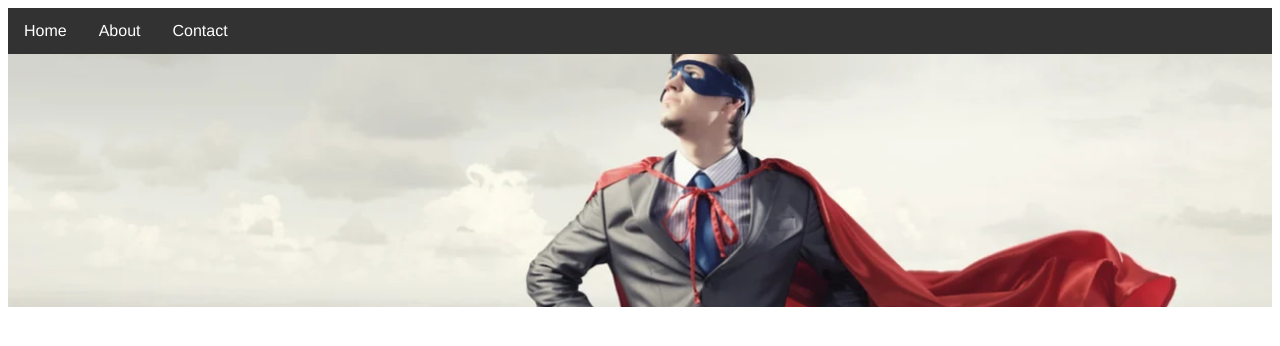
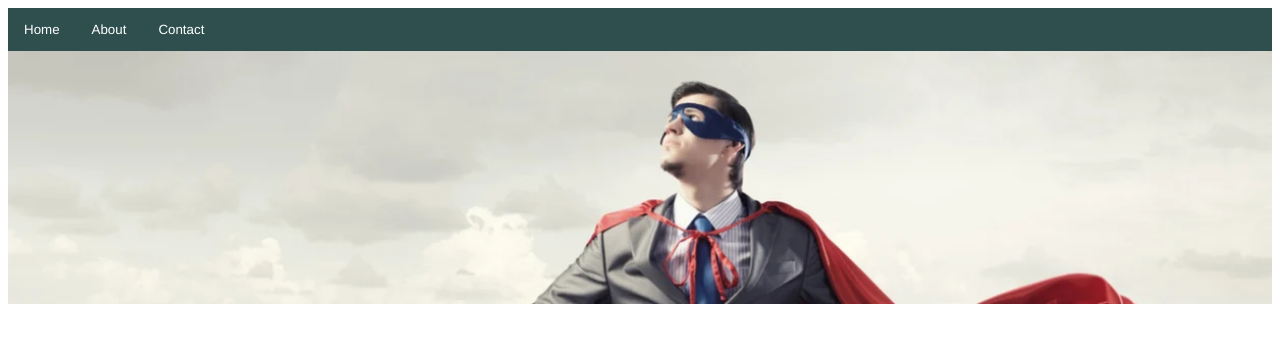
Before and after one commit to NotFriedEggs/IDT-Webgenic, a plain HTML site: page index.html in a window 1280 px wide. Drawn offline with Linux system fonts and the light colour scheme.

Commit message:
nav bar and hero banner changes

```diff
--- a/index.html
+++ b/index.html
@@ -8,13 +8,14 @@
 
 <body>
 
-	<header class="TopHeader">
-		<div class="TopBar">
-			<a> Home </a>
-			<a> About </a>
-			<a> Contact </a>
-		</div>
-	</header>
+	<nav class="navbar">
+		<button href="#"> Home </button>
+		<button href="#"> About </button>
+		<button href="#"> Contact </button>
+	</nav>
+
+	<div class="herobanner">
+	</div>
 
 </body>
 </html>
--- a/style.css
+++ b/style.css
@@ -4,24 +4,26 @@
 	font-family: Gotham, "Helvetica Neue", Helvetica, Arial, "sans-serif";
 }
 
-.TopHeader {
+.herobanner {
 	background-image: url("images/super hero.png");
 	padding-bottom: 20%;
 	background-size: cover;
 }
 
-.TopBar {
-	background-color: #323232;
-	overflow: hidden;
+.navbar {
+	display: flex;
+	background-color: darkslategrey;
 }
 
-.TopBar a {
+.navbar button {
+	background-color: darkslategrey;
 	float: left;
+	border: none;
+	padding: 14px 16px;
 	color: white;
-	padding: 14px 16px;
-	text-align: center;
+	text-decoration: none;
 }
 
-.TopBar a:hover {
-	background-color: #484848;
+.navbar button:hover {
+  background-color: green;
 }
```
